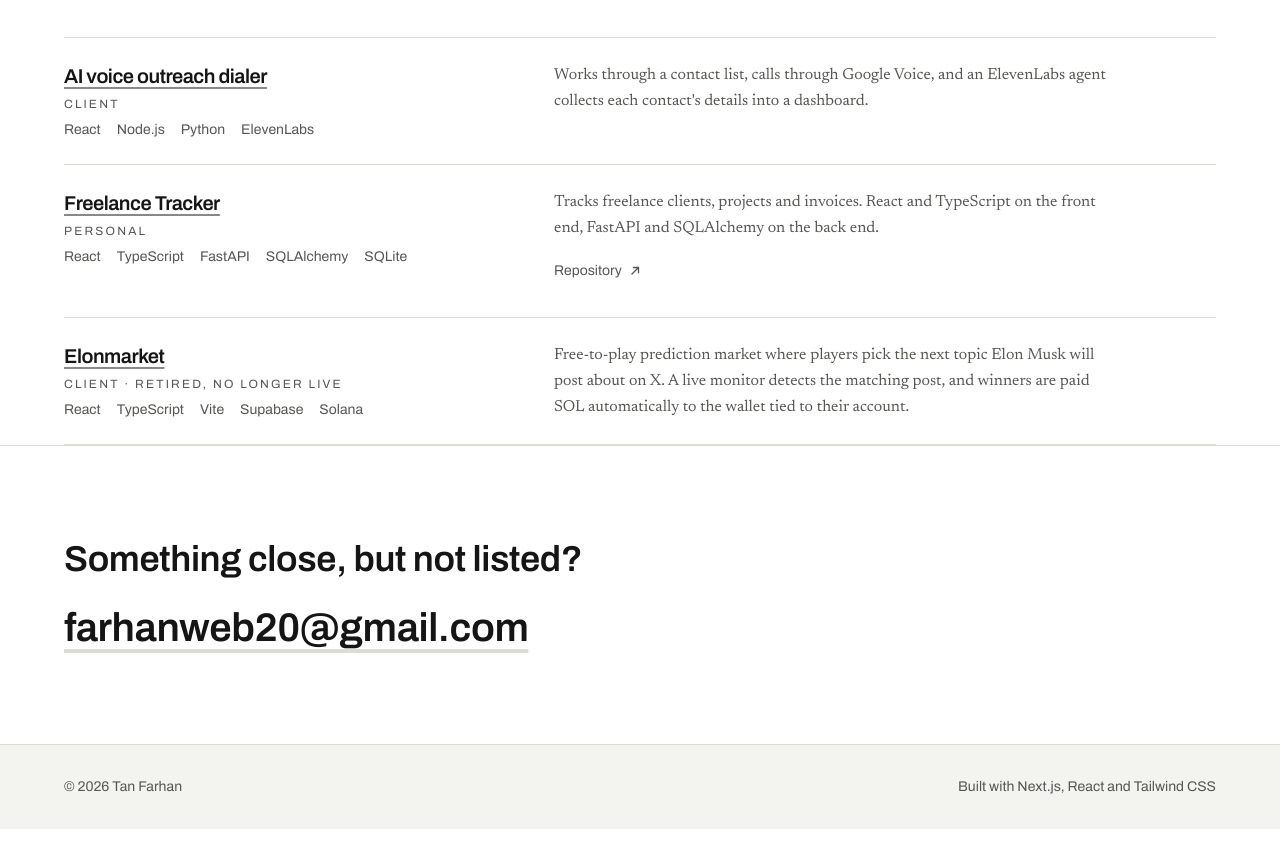
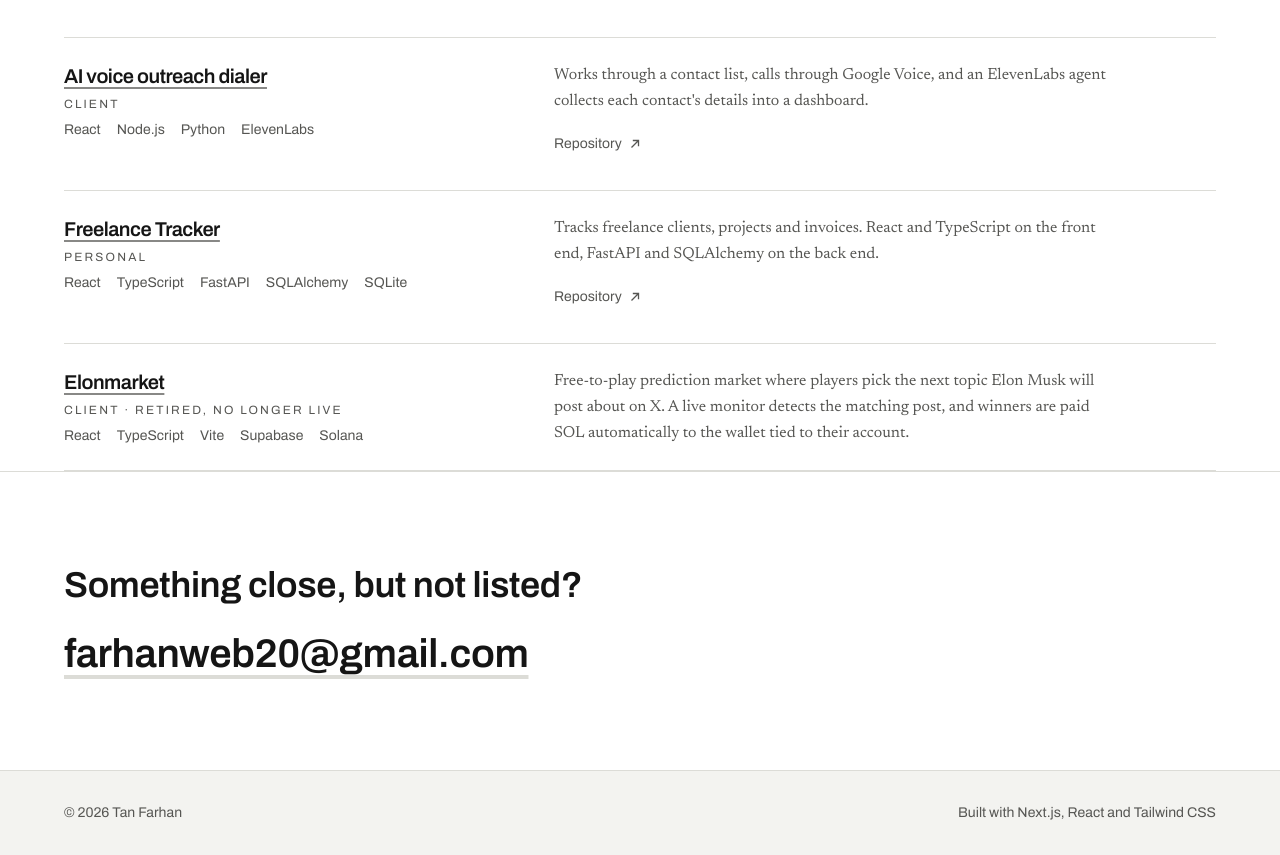
Before and after one commit to farhan-t-dev/Farhan-portfolio, a Next.js app: page /work in a window 1280 px wide. Shown: the part 2267-3122 px from the top of the page. Before the commit the page ends 3096 px from the top, so only its background shows below. Built offline with nearby package versions, Linux system fonts and the light colour scheme.

Commit message:
Projects links update

```diff
--- a/src/data/projects.ts
+++ b/src/data/projects.ts
@@ -257,6 +257,7 @@ export const projects: Project[] = [
     images: [{ src: "/projects/voice-dialer.webp" }],
     tags: ["React", "Node.js", "Python", "ElevenLabs"],
     kind: "client",
+    repoUrl: "https://github.com/farhan-t-dev/VoiceDialer-V1",
     featured: false,
     rank: 11,
   },
```
Also changed, not shown: public/projects/checkin.webp (added).
